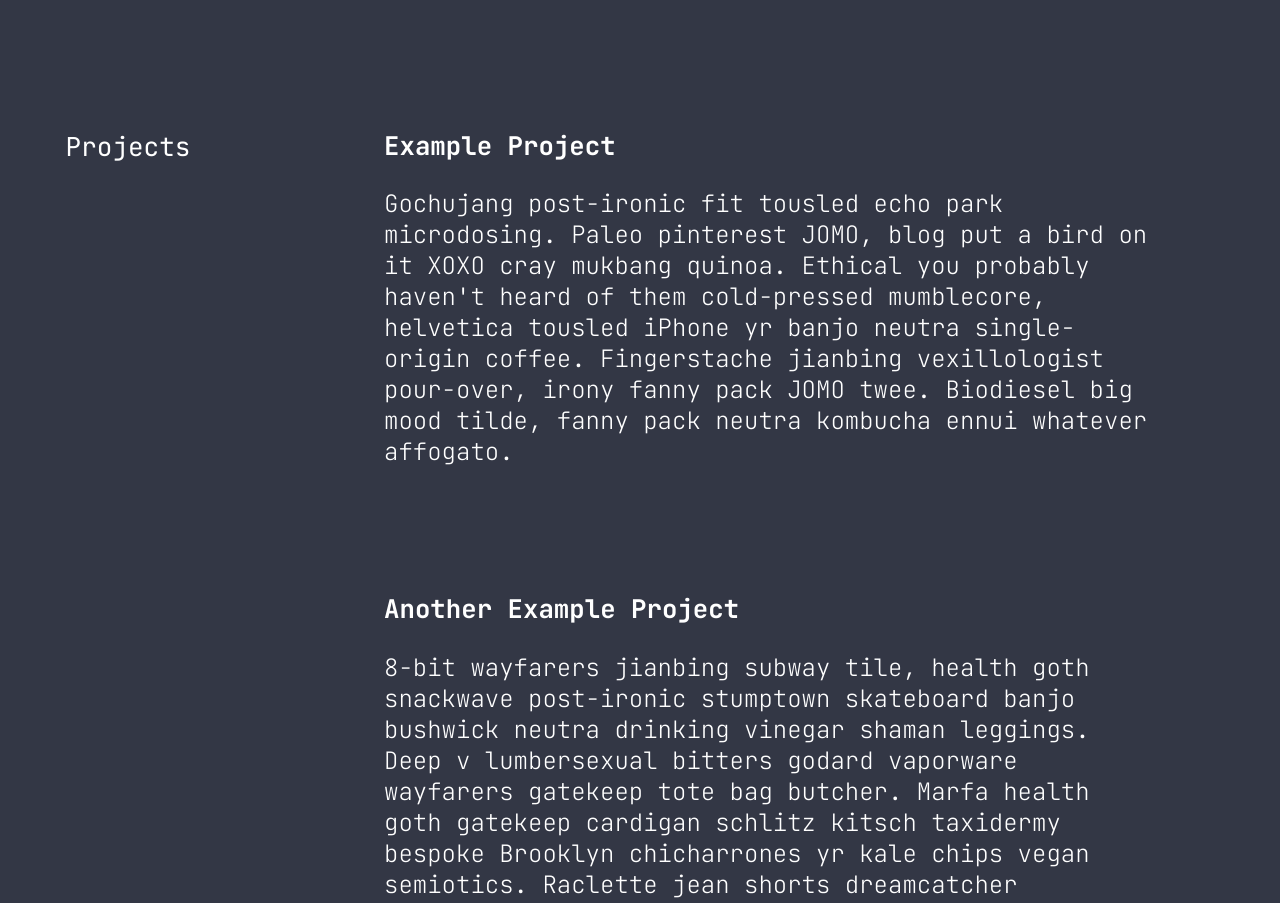
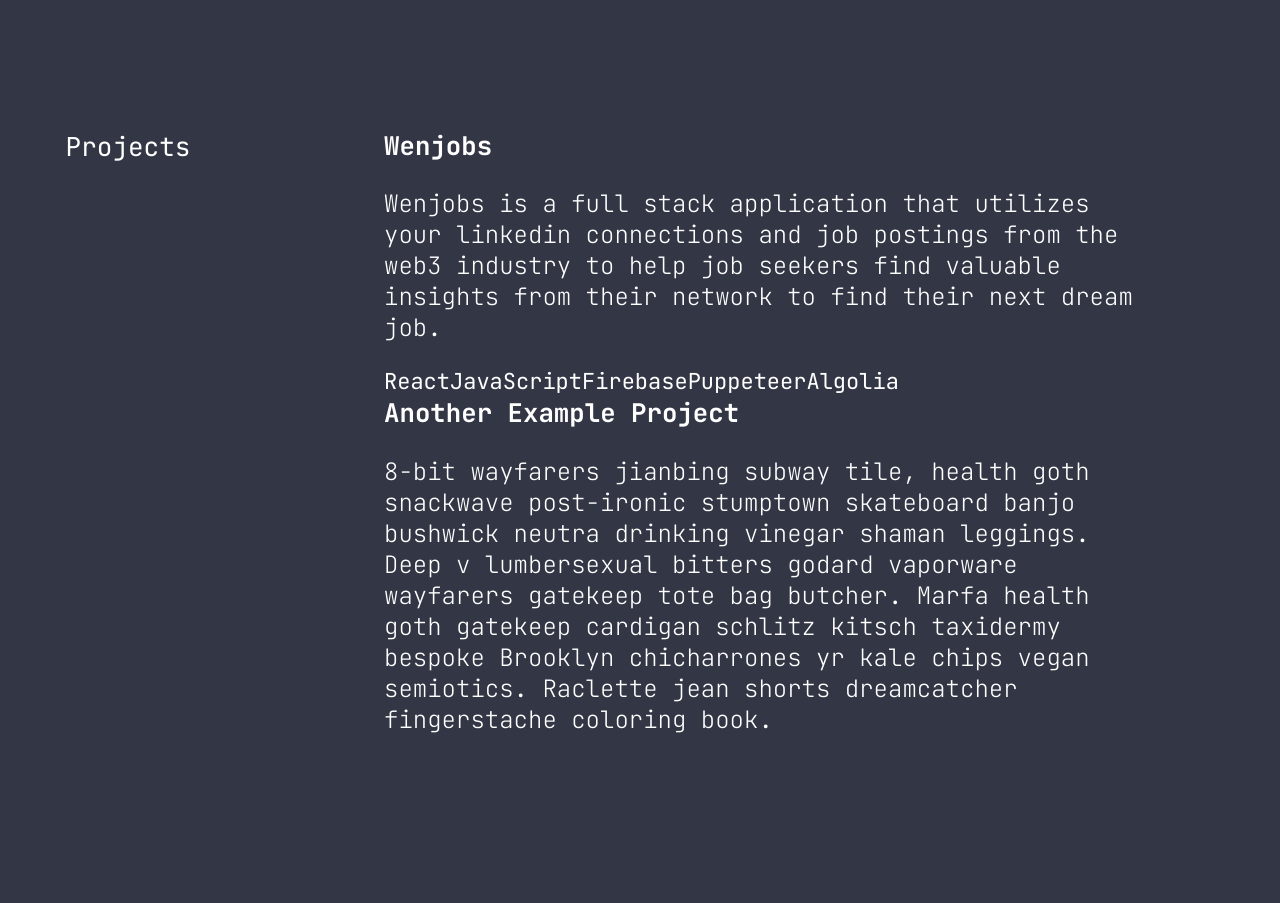
Before and after one commit to Jacks-01/portfolio, a React (Vite) app: page / in a window 1280 px wide. Shown: the part 3000-3903 px from the top of the page. After the commit the page ends 3860 px from the top, so only its background shows below. Built offline with nearby package versions, Linux system fonts and the light colour scheme.

Commit message:
started tag section in html

```diff
--- a/src/Components/Projects/Projects.tsx
+++ b/src/Components/Projects/Projects.tsx
@@ -8,23 +8,29 @@
 		<>
 			<div className='spacerBlue squiggle'></div>
 			<div className='projectsContainer'>
-				<p id='projects' className='projects'>Projects</p>
+				<p
+					id='projects'
+					className='projects'>
+					Projects
+				</p>
 				<div className='projectsParagraph'>
 					<section className='project'>
-						<h3>
-							Example Project
-						</h3>
+						<h3>Wenjobs</h3>
 						<p>
-							Gochujang post-ironic fit tousled echo park
-							microdosing. Paleo pinterest JOMO, blog put a bird
-							on it XOXO cray mukbang quinoa. Ethical you probably
-							haven't heard of them cold-pressed mumblecore,
-							helvetica tousled iPhone yr banjo neutra
-							single-origin coffee. Fingerstache jianbing
-							vexillologist pour-over, irony fanny pack JOMO twee.
-							Biodiesel big mood tilde, fanny pack neutra kombucha
-							ennui whatever affogato.
+							Wenjobs is a full stack application that utilizes
+							your linkedin connections and job postings from the
+							web3 industry to help job seekers find valuable
+							insights from their network to find their next dream
+							job.
 						</p>
+						<div className='tagContainer'>
+							{/* Tags go here */}
+							<span className='tag'>React</span>
+							<span className='tag'>JavaScript</span>
+							<span className='tag'>Firebase</span>
+							<span className='tag'>Puppeteer</span>
+							<span className='tag'>Algolia</span>
+						</div>
 					</section>
 
 					<section className='project'>
```
